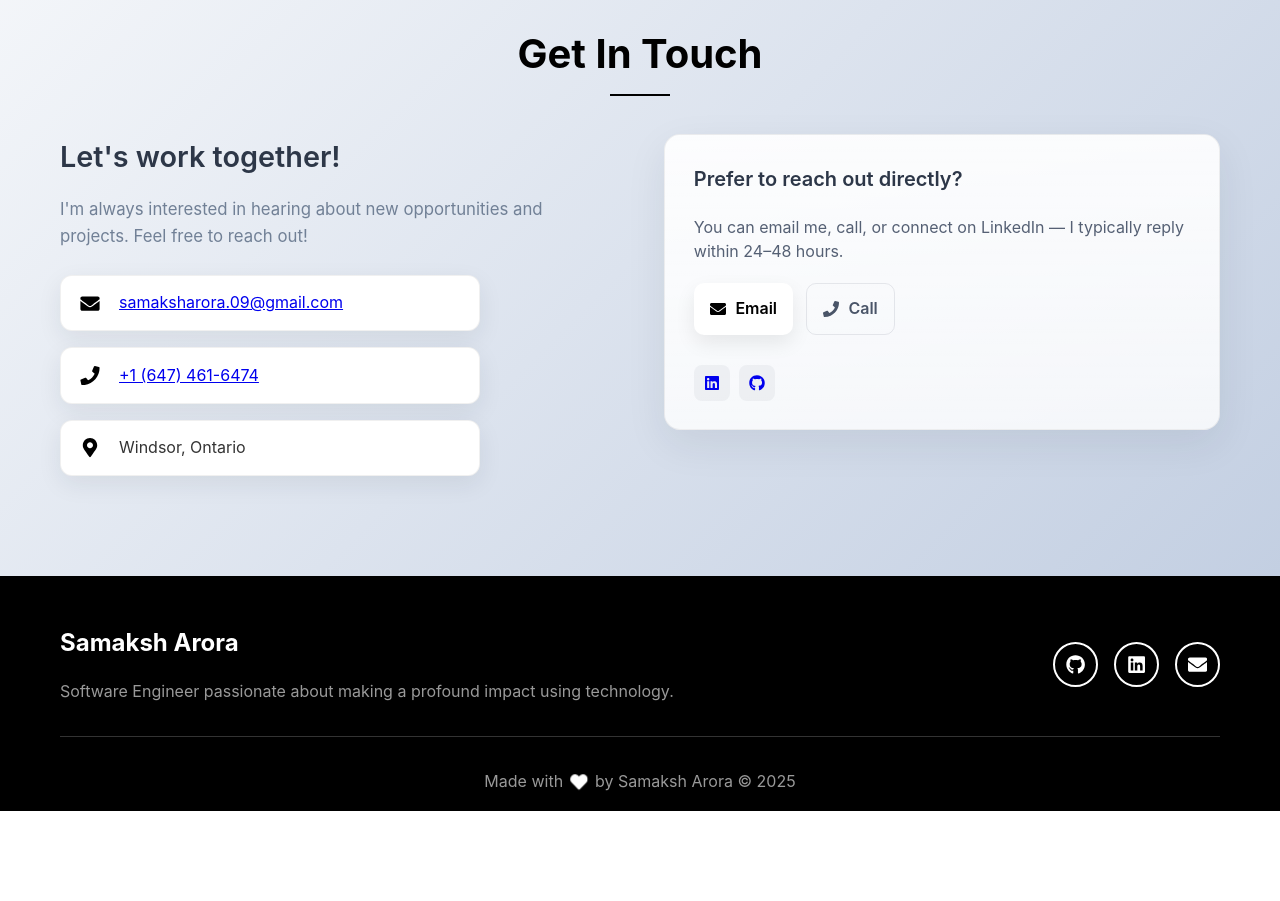
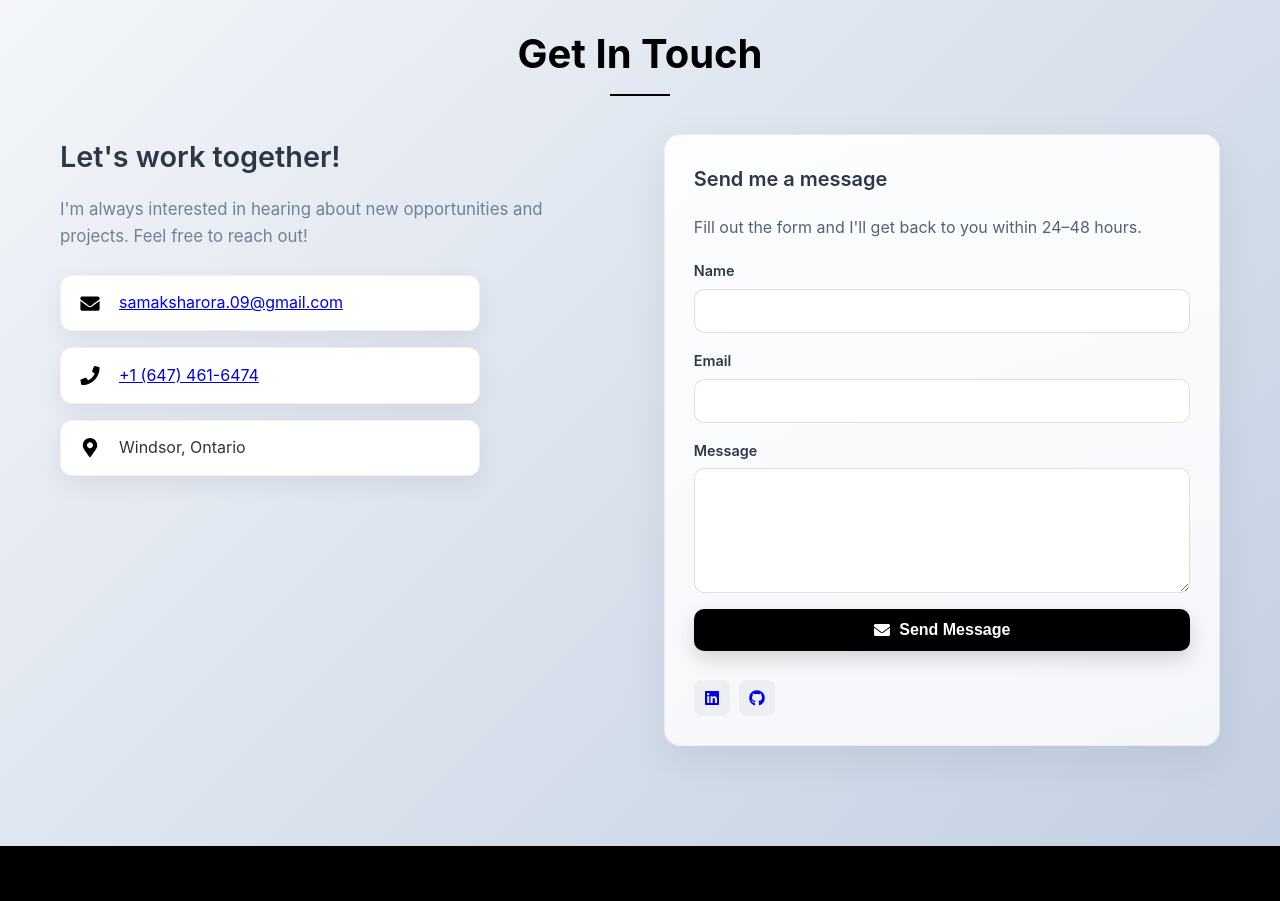
Before and after one commit to samaksh-arora/portfolio, a React (Create React App) app: page / in a window 1280 px wide. Shown: the part 9340-10241 px from the top of the page. Before the commit the page ends 10151 px from the top, so only its background shows below. Built offline with nearby package versions, Linux system fonts and the light colour scheme.

Commit message:
Refactor Contact component: replace actions with Formspree contact form, update text, and enhance styling for better user experience

```diff
--- a/src/components/Contact.css
+++ b/src/components/Contact.css
@@ -69,9 +69,8 @@
   border: 1px solid rgba(0, 0, 0, 0.06);
   display: flex;
   flex-direction: column;
-  justify-content: center;
+  justify-content: flex-start;
   gap: 1.25rem;
-  min-height: 260px;
 }
 
 /* headline inside the right card */
@@ -90,41 +89,67 @@
   font-size: 1rem;
 }
 
-/* action buttons row */
-.contact-actions {
+/* Formspree contact form */
+.contact-form {
   display: flex;
-  gap: 0.8rem;
-  flex-wrap: wrap;
+  flex-direction: column;
+  gap: 1rem;
+}
+
+.form-group {
+  display: flex;
+  flex-direction: column;
+  gap: 0.4rem;
+}
+
+.form-group label {
+  font-size: 0.9rem;
+  font-weight: 600;
+  color: #2d3748;
+}
+
+.form-group input,
+.form-group textarea {
+  font-family: inherit;
+  font-size: 1rem;
+  padding: 0.7rem 0.9rem;
+  border-radius: 10px;
+  border: 1px solid rgba(0, 0, 0, 0.12);
+  background: white;
+  color: #2d3748;
+  resize: vertical;
+  transition: border-color 0.2s ease, box-shadow 0.2s ease;
+}
+
+.form-group input:focus,
+.form-group textarea:focus {
+  outline: none;
+  border-color: #000000;
+  box-shadow: 0 0 0 3px rgba(0, 0, 0, 0.08);
 }
 
 /* CTA button look */
 .cta-btn {
   display: inline-flex;
   align-items: center;
+  justify-content: center;
   gap: 0.6rem;
   padding: 0.75rem 1rem;
   border-radius: 10px;
   font-weight: 600;
+  font-size: 1rem;
   text-decoration: none;
   border: none;
   cursor: pointer;
-  background: white;
-  box-shadow: 0 8px 20px rgba(0, 0, 0, 0.08);
-  color: #000000;
+  background: #000000;
+  box-shadow: 0 8px 20px rgba(0, 0, 0, 0.15);
+  color: #ffffff;
   transition: transform 0.18s ease, box-shadow 0.18s ease;
 }
 
 .cta-btn:hover {
   transform: translateY(-3px);
-  box-shadow: 0 18px 36px rgba(0, 0, 0, 0.12);
-}
-
-/* subtle secondary CTA */
-.cta-secondary {
-  background: transparent;
-  border: 1px solid rgba(74,85,104,0.12);
-  color: #4a5568;
-  box-shadow: none;
+  box-shadow: 0 18px 36px rgba(0, 0, 0, 0.2);
 }
 
 /* social row (small icons) */
@@ -132,6 +157,7 @@
   display: flex;
   gap: 0.6rem;
   align-items: center;
+  margin-top: 0.6rem;
 }
 
 .social-pill {
--- a/src/components/Contact.jsx
+++ b/src/components/Contact.jsx
@@ -39,23 +39,39 @@ const Contact = () => {
             </div>
           </div>
 
-          {/* ✅ Right side (new contact card) */}
+          {/* Right side: Formspree contact form */}
           <div className="contact-card">
-            <h4>Prefer to reach out directly?</h4>
+            <h4>Send me a message</h4>
             <p>
-              You can email me, call, or connect on LinkedIn — I typically reply within 24–48 hours.
+              Fill out the form and I'll get back to you within 24–48 hours.
             </p>
 
-            <div className="contact-actions">
-              <a className="cta-btn" href="mailto:samaksharora.09@gmail.com">
-                <FaEnvelope /> Email
-              </a>
-              <a className="cta-btn cta-secondary" href="tel:+16474616474">
-                <FaPhone /> Call
-              </a>
-            </div>
+            <form
+              className="contact-form"
+              action="https://formspree.io/f/xlgyoboz"
+              method="POST"
+            >
+              <div className="form-group">
+                <label htmlFor="name">Name</label>
+                <input type="text" id="name" name="name" required />
+              </div>
 
-            <div className="contact-socials" style={{ marginTop: '0.6rem' }}>
+              <div className="form-group">
+                <label htmlFor="email">Email</label>
+                <input type="email" id="email" name="email" required />
+              </div>
+
+              <div className="form-group">
+                <label htmlFor="message">Message</label>
+                <textarea id="message" name="message" rows="5" required></textarea>
+              </div>
+
+              <button type="submit" className="cta-btn">
+                <FaEnvelope /> Send Message
+              </button>
+            </form>
+
+            <div className="contact-socials">
               <a
                 href="https://linkedin.com/in/arorasamaksh"
                 target="_blank"
```
